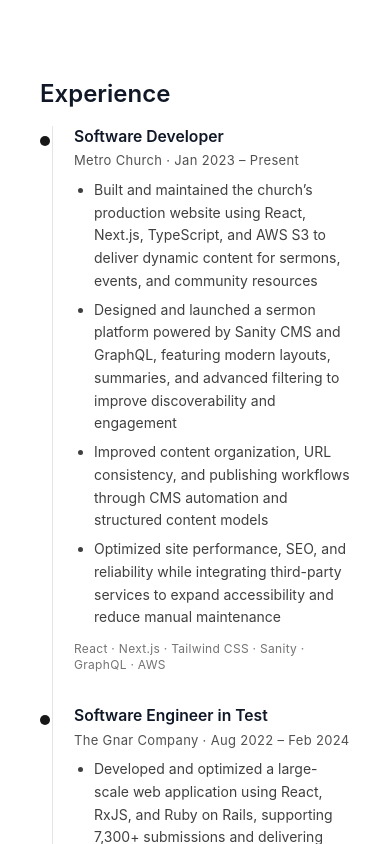
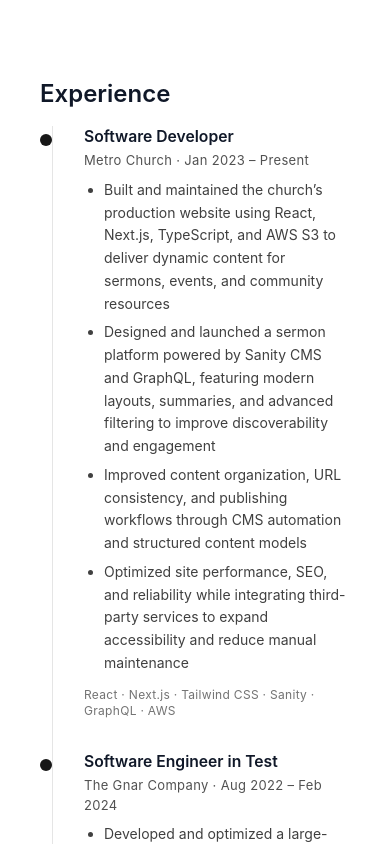
Before and after one commit to ellisPae/ellispae-portfolio, a Next.js app: page / in a window 390 px wide. Shown: the part 2280-3124 px from the top of the page. Built offline with nearby package versions, Linux system fonts and the light colour scheme.

Commit message:
Remove comments for Experience Items

```diff
--- a/components/experience/ExperienceItem.tsx
+++ b/components/experience/ExperienceItem.tsx
@@ -8,11 +8,9 @@
   const { role, company, date, bullets, tech } = experience;
 
   return (
-    <div className="relative flex gap-6 sm:gap-8">
-      {/* Dot */}
-      <div className="relative z-10 mt-2.5 h-2.5 w-2.5 rounded-full bg-neutral-900" />
+    <div className="relative flex gap-8">
+      <div className="relative z-10 mt-2 h-3 w-3 rounded-full bg-neutral-900" />
 
-      {/* Content */}
       <div className="flex-1">
         <h3 className="text-[0.98rem] sm:text-base font-semibold leading-snug">
           {role}
```
